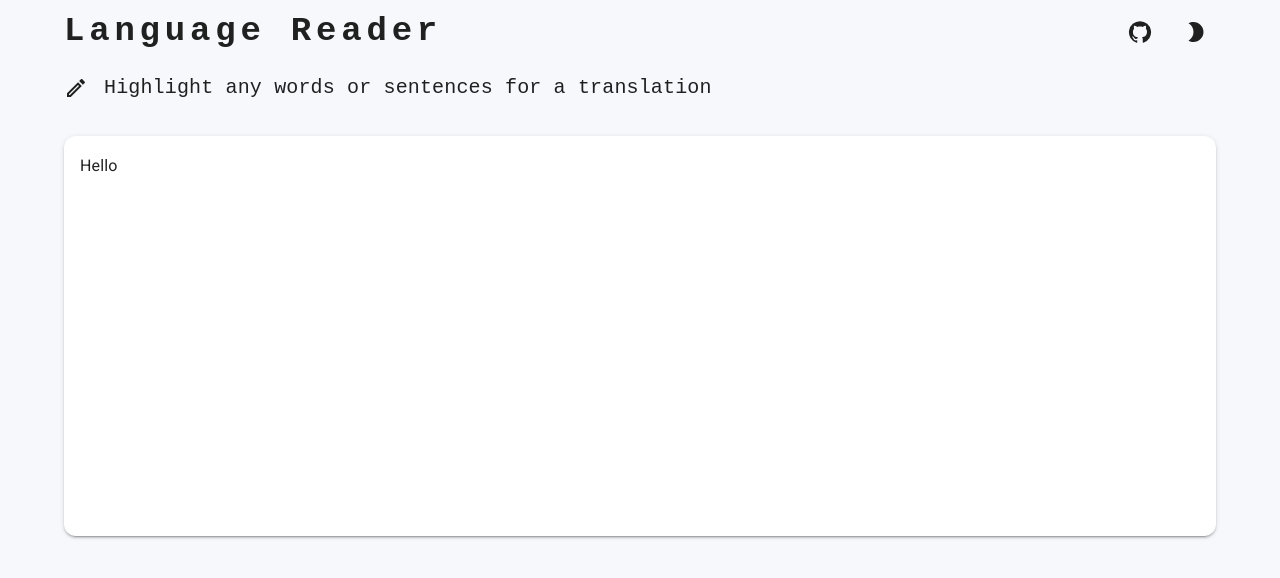
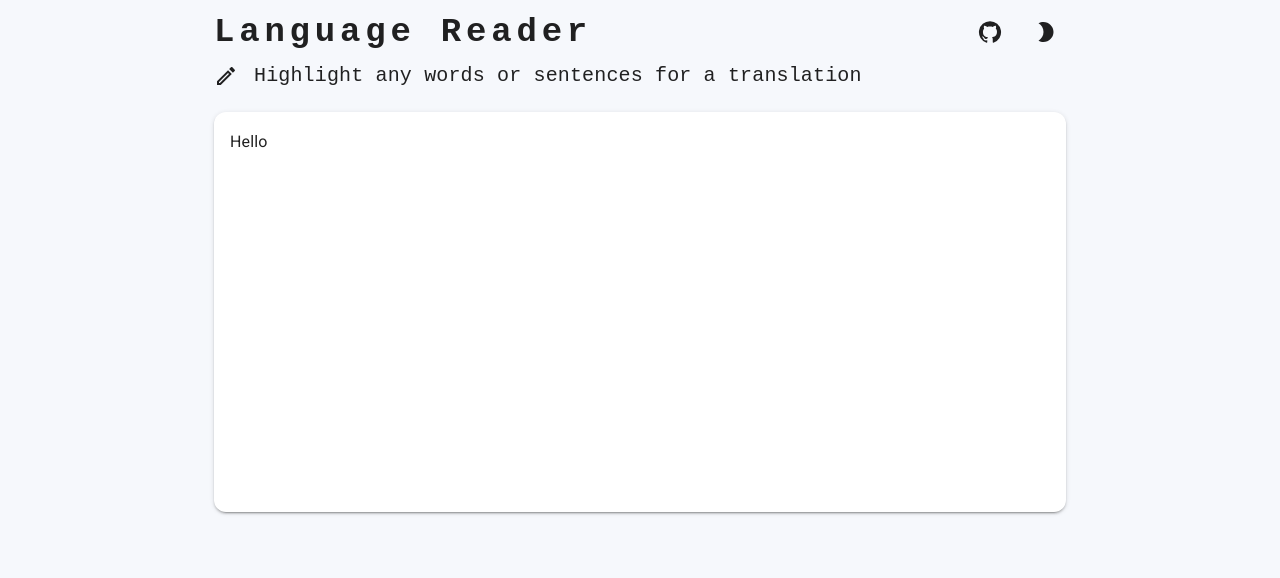
Before and after one commit to IanConceicao/language-reader, a React (Create React App) app in the folder frontend/: page /reader in a window 1280 px wide. Shown: the top 578 px of the page. Built offline with nearby package versions, Linux system fonts and the light colour scheme.

Commit message:
Slight format change

```diff
--- a/frontend/src/App.tsx
+++ b/frontend/src/App.tsx
@@ -19,9 +19,6 @@ import "@fontsource/roboto/500.css";
 import "@fontsource/roboto/700.css";
 import Navbar from "./components/Navbar";
 import { pingBackend } from "./util/ApiCalls";
-
-// Instructions on how to incorporate light and dark here: https://stackoverflow.com/questions/59145165/change-root-background-color-with-material-ui-theme
-// More instructions: https://stackoverflow.com/questions/60424596/cant-customize-color-palette-types-on-material-ui-theme-in-typescript
 
 const sharedTheme: ThemeOptions = { shape: { borderRadius: 12 } };
 
@@ -93,8 +90,8 @@ const App: React.FC = () => {
     <ColorModeContext.Provider value={colorMode}>
       <ThemeProvider theme={theme}>
         <CssBaseline />
-        <Navbar />
-        <Container maxWidth="lg" sx={{ mt: 1, mb: 10 }}>
+        <Container maxWidth="md" sx={{ mb: 10 }}>
+          <Navbar />
           <BrowserRouter>
             <Routes>
               <Route path="/" element={<Home />}></Route>
--- a/frontend/src/components/Navbar.tsx
+++ b/frontend/src/components/Navbar.tsx
@@ -3,7 +3,6 @@ import LightModeIcon from "@mui/icons-material/LightMode";
 import ModeNightIcon from "@mui/icons-material/ModeNight";
 import {
   AppBar,
-  Container,
   Stack,
   Toolbar,
   Tooltip,
@@ -21,13 +20,12 @@ const Navbar: React.FC<NavbarPropos> = () => {
   const colorMode = useContext(ColorModeContext);
   return (
     <AppBar position="static" color="transparent" elevation={0}>
-      <Container maxWidth="lg">
       <Toolbar disableGutters sx={{ justifyContent: "space-between" }}>
         <Typography
           variant="h4"
-            noWrap
           component="a"
           href="/"
+          lineHeight={1}
           sx={{
             mr: 2,
             fontFamily: "monospace",
@@ -65,7 +63,6 @@ const Navbar: React.FC<NavbarPropos> = () => {
           </Tooltip>
         </Stack>
       </Toolbar>
-      </Container>
     </AppBar>
   );
 };
--- a/frontend/src/pages/Home.tsx
+++ b/frontend/src/pages/Home.tsx
@@ -7,8 +7,7 @@ interface HomeProps {}
 
 const Home: React.FC<HomeProps> = () => {
   return (
-    <>
-      <Stack spacing={4} direction="column">
+    <Stack spacing={3} direction="column">
       <Stack alignItems="center" direction="row" spacing={2}>
         <KeyboardDoubleArrowRightOutlinedIcon />
         <Typography
@@ -21,7 +20,6 @@ const Home: React.FC<HomeProps> = () => {
       </Stack>
       <TextBox></TextBox>
     </Stack>
-    </>
   );
 };
 
--- a/frontend/src/pages/Reader.tsx
+++ b/frontend/src/pages/Reader.tsx
@@ -104,14 +104,19 @@ const Reader: React.FC<ReaderProps> = () => {
   };
 
   return (
-    <div onMouseDown={hideTranslation} onMouseUp={updateTranslation}>
-      <Stack direction="column" spacing={4}>
+    <Stack
+      direction="column"
+      spacing={3}
+      onMouseDown={hideTranslation}
+      onMouseUp={updateTranslation}
+    >
       <Stack alignItems="center" direction="row" spacing={2}>
         <CreateIcon />
         <Typography
           variant="h6"
           className="disable-text-selection"
           fontFamily={"monospace"}
+          lineHeight={1.1}
         >
           Highlight any words or sentences for a translation
         </Typography>
@@ -130,7 +135,6 @@ const Reader: React.FC<ReaderProps> = () => {
         />
       </Paper>
     </Stack>
-    </div>
   );
 };
 
--- a/frontend/src/util/ApiCalls.ts
+++ b/frontend/src/util/ApiCalls.ts
@@ -36,6 +36,7 @@ export const translate = async (
   return "";
 };
 
+// TODO: Important! Need to handle the case and prompt the user when the server is sleeping and they need to wait a bit
 export const detectLanguage = async (text: string): Promise<string> => {
   const url = BACKEND_URL + "/detectLanguage/";
   const body_to_send = {
```
Lines whose indentation alone changed are shown as unchanged.
